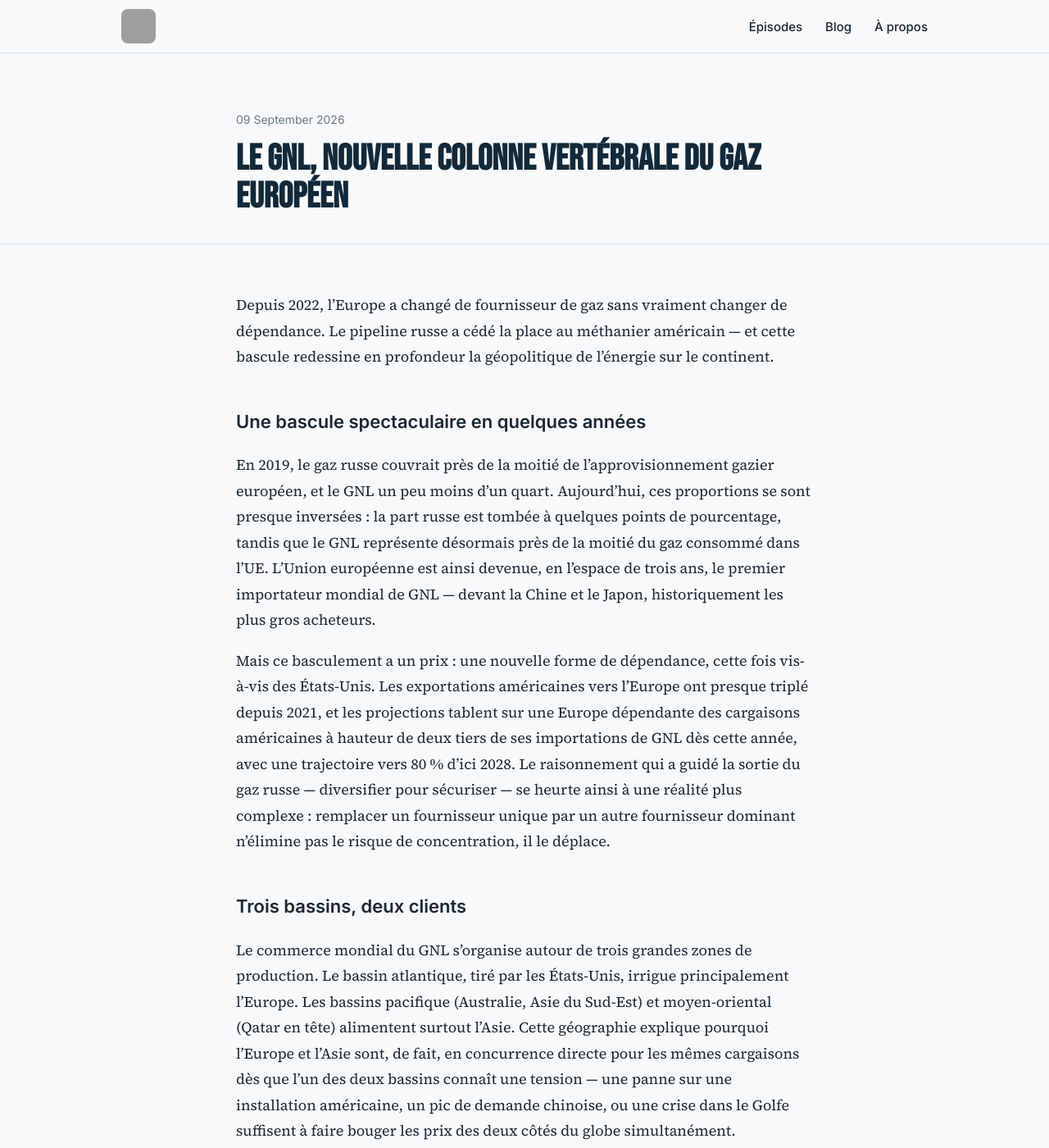
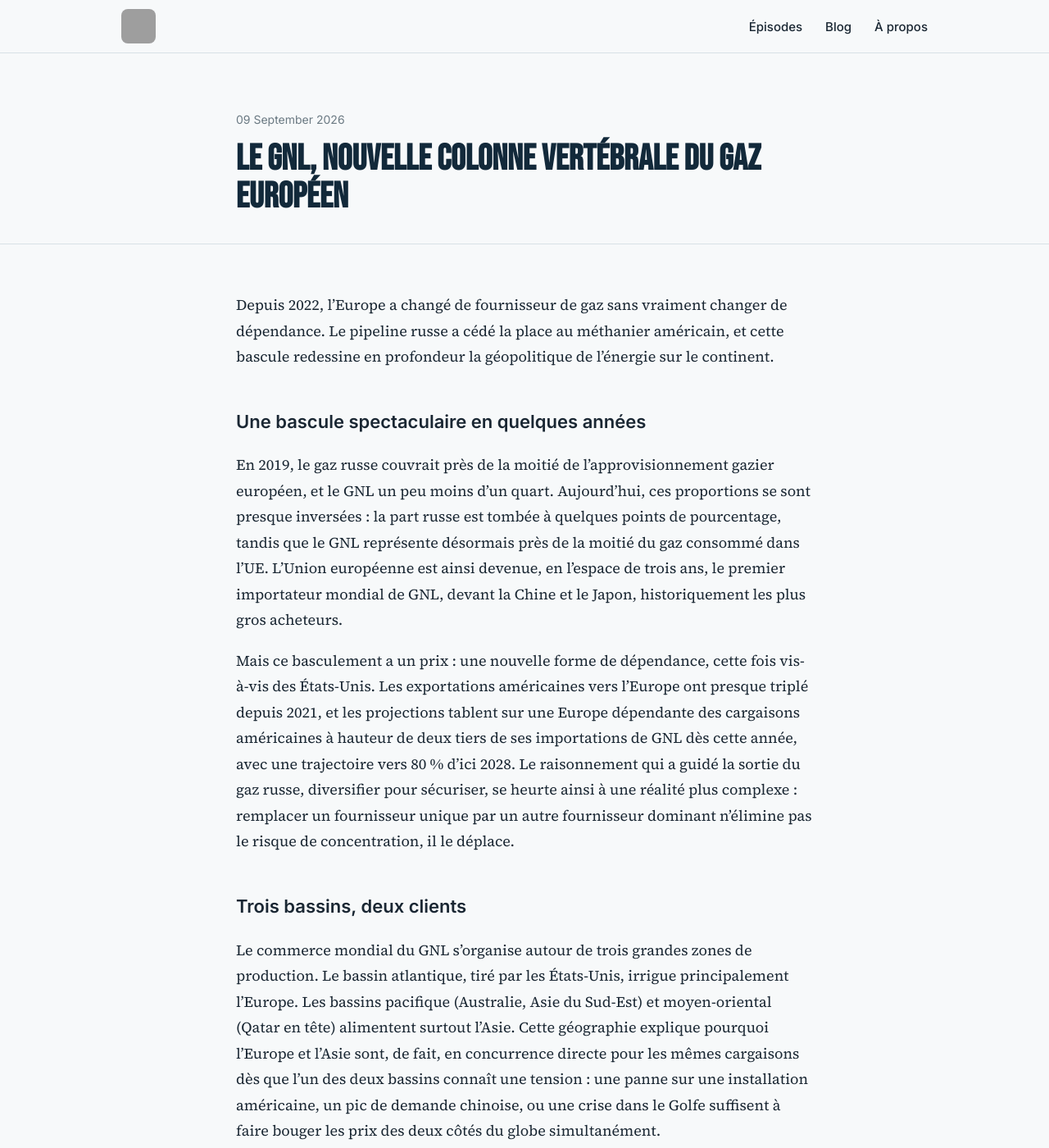
Before and after one commit to InsideEnergyMarkets/Inside-Energy-Markets, a Jekyll site: the page built from _posts/2026-09-09-gnl-nouvelle-colonne-vertebrale-gaz-europeen.md, in a window 1280 px wide and 1400 px high. Shown: the whole window at 82% size. Built offline with Jekyll 4.4.1, drawn with Linux system fonts in a browser that asks for light colours; some of the changed text lies outside the part shown; grey boxes are pictures that could not be loaded.

```diff
--- a/_posts/2026-09-09-gnl-nouvelle-colonne-vertebrale-gaz-europeen.md
+++ b/_posts/2026-09-09-gnl-nouvelle-colonne-vertebrale-gaz-europeen.md
@@ -3,29 +3,31 @@ title: "Le GNL, nouvelle colonne vertébrale du gaz européen"
 date: 2026-09-09
 ---
 
-Depuis 2022, l'Europe a changé de fournisseur de gaz sans vraiment changer de dépendance. Le pipeline russe a cédé la place au méthanier américain — et cette bascule redessine en profondeur la géopolitique de l'énergie sur le continent.
+Depuis 2022, l'Europe a changé de fournisseur de gaz sans vraiment changer de dépendance. Le pipeline russe a cédé la place au méthanier américain, et cette bascule redessine en profondeur la géopolitique de l'énergie sur le continent.
 
 ## Une bascule spectaculaire en quelques années
 
-En 2019, le gaz russe couvrait près de la moitié de l'approvisionnement gazier européen, et le GNL un peu moins d'un quart. Aujourd'hui, ces proportions se sont presque inversées : la part russe est tombée à quelques points de pourcentage, tandis que le GNL représente désormais près de la moitié du gaz consommé dans l'UE. L'Union européenne est ainsi devenue, en l'espace de trois ans, le premier importateur mondial de GNL — devant la Chine et le Japon, historiquement les plus gros acheteurs.
+En 2019, le gaz russe couvrait près de la moitié de l'approvisionnement gazier européen, et le GNL un peu moins d'un quart. Aujourd'hui, ces proportions se sont presque inversées : la part russe est tombée à quelques points de pourcentage, tandis que le GNL représente désormais près de la moitié du gaz consommé dans l'UE. L'Union européenne est ainsi devenue, en l'espace de trois ans, le premier importateur mondial de GNL, devant la Chine et le Japon, historiquement les plus gros acheteurs.
 
-Mais ce basculement a un prix : une nouvelle forme de dépendance, cette fois vis-à-vis des États-Unis. Les exportations américaines vers l'Europe ont presque triplé depuis 2021, et les projections tablent sur une Europe dépendante des cargaisons américaines à hauteur de deux tiers de ses importations de GNL dès cette année, avec une trajectoire vers 80 % d'ici 2028. Le raisonnement qui a guidé la sortie du gaz russe — diversifier pour sécuriser — se heurte ainsi à une réalité plus complexe : remplacer un fournisseur unique par un autre fournisseur dominant n'élimine pas le risque de concentration, il le déplace.
+Mais ce basculement a un prix : une nouvelle forme de dépendance, cette fois vis-à-vis des États-Unis. Les exportations américaines vers l'Europe ont presque triplé depuis 2021, et les projections tablent sur une Europe dépendante des cargaisons américaines à hauteur de deux tiers de ses importations de GNL dès cette année, avec une trajectoire vers 80 % d'ici 2028. Le raisonnement qui a guidé la sortie du gaz russe, diversifier pour sécuriser, se heurte ainsi à une réalité plus complexe : remplacer un fournisseur unique par un autre fournisseur dominant n'élimine pas le risque de concentration, il le déplace.
 
 ## Trois bassins, deux clients
 
-Le commerce mondial du GNL s'organise autour de trois grandes zones de production. Le bassin atlantique, tiré par les États-Unis, irrigue principalement l'Europe. Les bassins pacifique (Australie, Asie du Sud-Est) et moyen-oriental (Qatar en tête) alimentent surtout l'Asie. Cette géographie explique pourquoi l'Europe et l'Asie sont, de fait, en concurrence directe pour les mêmes cargaisons dès que l'un des deux bassins connaît une tension — une panne sur une installation américaine, un pic de demande chinoise, ou une crise dans le Golfe suffisent à faire bouger les prix des deux côtés du globe simultanément.
+Le commerce mondial du GNL s'organise autour de trois grandes zones de production. Le bassin atlantique, tiré par les États-Unis, irrigue principalement l'Europe. Les bassins pacifique (Australie, Asie du Sud-Est) et moyen-oriental (Qatar en tête) alimentent surtout l'Asie. Cette géographie explique pourquoi l'Europe et l'Asie sont, de fait, en concurrence directe pour les mêmes cargaisons dès que l'un des deux bassins connaît une tension : une panne sur une installation américaine, un pic de demande chinoise, ou une crise dans le Golfe suffisent à faire bouger les prix des deux côtés du globe simultanément.
 
 Le marché mondial continue par ailleurs de s'élargir : de nouveaux exportateurs comme le Canada ou la Mauritanie ont commencé à livrer leurs premières cargaisons en 2025, et l'offre mondiale devrait encore croître significativement cette année, portée par de nouvelles capacités américaines, qataries et australiennes.
 
 ## Ce que ça change concrètement
 
-Le prix européen du gaz ne dépend plus seulement de la météo locale ou de la consommation domestique. Il est désormais connecté à une chaîne logistique mondiale : une vague de froid en Asie, un incident sur un terminal de liquéfaction américain, ou une tension dans un détroit stratégique peuvent immédiatement se répercuter sur le TTF. C'est d'ailleurs ce qui s'est produit récemment avec les tensions autour du détroit d'Ormuz — un point de passage que le Qatar (environ 7 % seulement des importations européennes) traverse pour exporter, et dont le blocage a fait grimper les prix mondiaux bien au-delà de l'exposition directe de l'Europe à cette route précise.
+Le prix européen du gaz ne dépend plus seulement de la météo locale ou de la consommation domestique. Il est désormais connecté à une chaîne logistique mondiale : une vague de froid en Asie, un incident sur un terminal de liquéfaction américain, ou une tension dans un détroit stratégique peuvent immédiatement se répercuter sur le TTF. C'est d'ailleurs ce qui s'est produit récemment avec les tensions autour du détroit d'Ormuz, un point de passage que le Qatar (environ 7 % seulement des importations européennes) traverse pour exporter, et dont le blocage a fait grimper les prix mondiaux bien au-delà de l'exposition directe de l'Europe à cette route précise.
 
-Le gaz russe était politiquement risqué mais logistiquement prévisible — un pipeline, un point d'entrée, un contrat de long terme. Le GNL diversifie les sources, mais expose à une volatilité beaucoup plus large : celle d'un marché mondial où l'Europe n'est plus seule à négocier.
+Le gaz russe était politiquement risqué mais logistiquement prévisible : un pipeline, un point d'entrée, un contrat de long terme. Le GNL diversifie les sources, mais expose à une volatilité beaucoup plus large, celle d'un marché mondial où l'Europe n'est plus seule à négocier.
+
 
 ## Et ensuite ?
 
 En attendant, si vous voulez revenir sur les bases (terminaux méthaniers, stockage, rôle du gaz dans le mix électrique), l'épisode 4 du podcast pose le cadre :
+
 
 {% assign ep4 = site.data.episodes | where: "number", 4 | first %}
 <div class="card card--episode post-episode-card">
```
